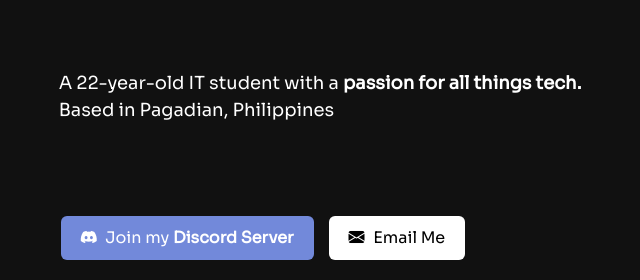
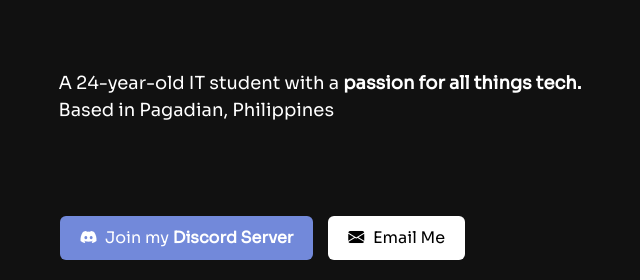
Before and after one commit to lexxyboi/my-portfolio, a plain HTML site: page index.html in a window 1280 px wide. Shown: the part 394-674 px from the top of the page, 0-640 px from the left. Drawn offline with nearby package versions, Linux system fonts and the light colour scheme.

Commit message:
Age Update

```diff
--- a/index.html
+++ b/index.html
@@ -86,7 +86,7 @@
                             <span id="and-a-hero">Expert.</span>
                         </h3>
                         <br><br><br>
-                        <p id="description-hero">A 22-year-old IT student with a <span id="passion-hero">passion
+                        <p id="description-hero">A 24-year-old IT student with a <span id="passion-hero">passion
                                 for
                                 all things tech.</span><br> Based in
                             Pagadian, Philippines </p>
```
